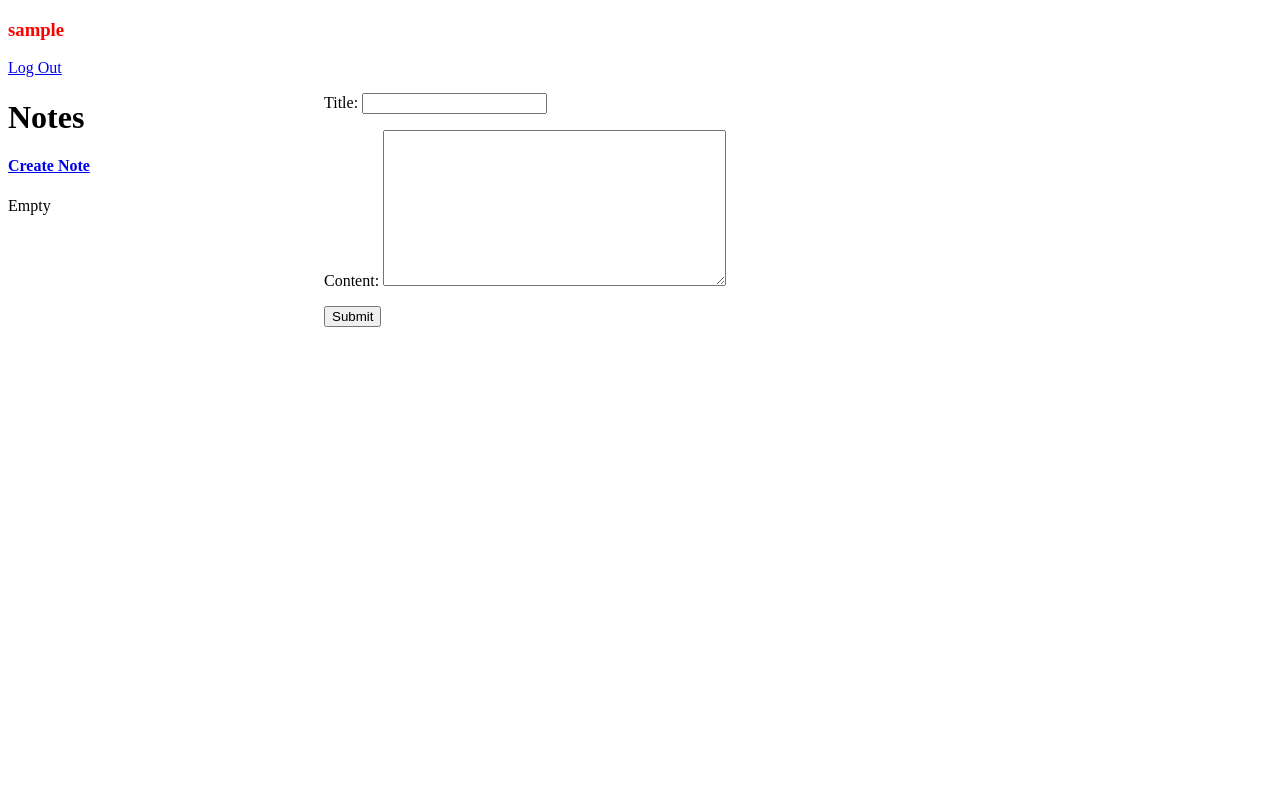
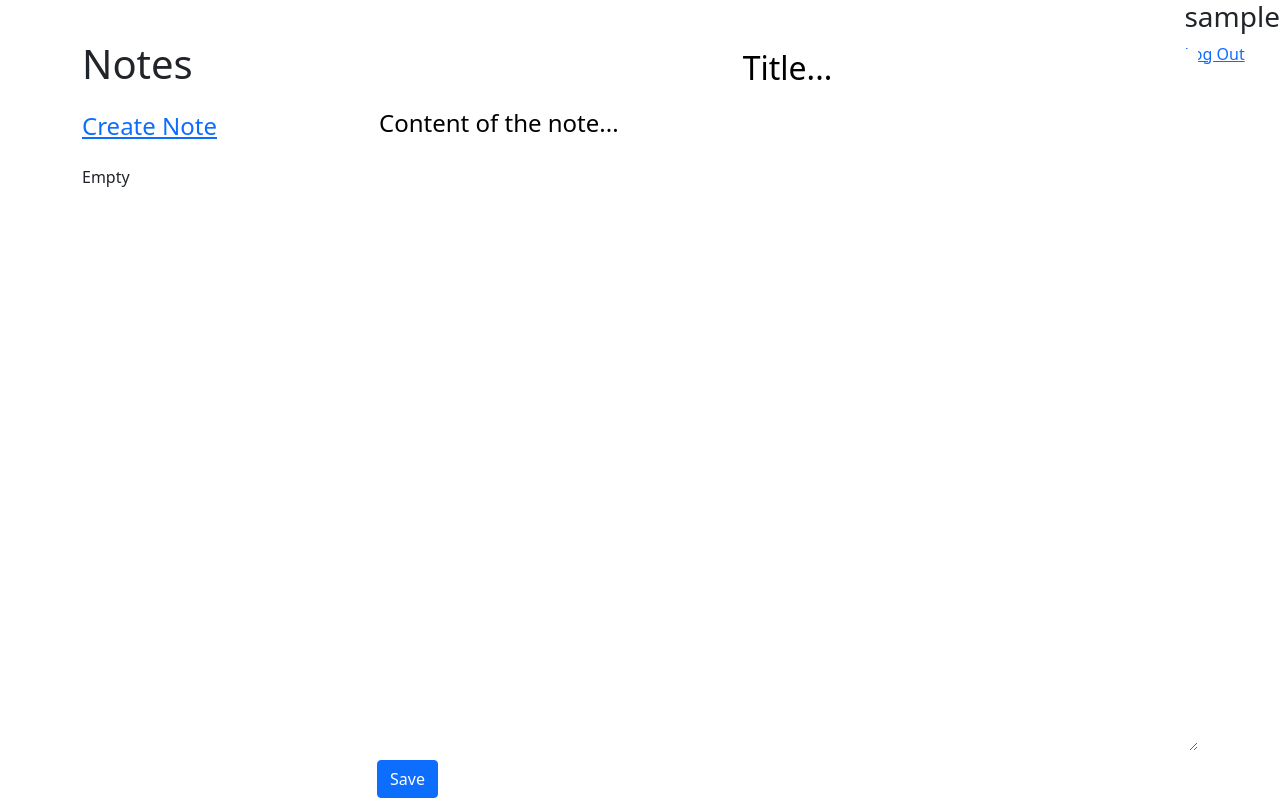
Before and after one commit to CritRate/note, a Django app: page /notes/new/ in a window 1280 px wide. Run offline with Django 3.2, Linux system fonts and the light colour scheme; the visitor is signed in with stand-in values (Sample User, id 1); data that the repository does not hold is empty.

Commit message:
basic layout of the app

```diff
--- a/note/context_processors.py
+++ b/note/context_processors.py
@@ -1,5 +1,7 @@
 from .models import Note
 
 def my_notes(request):
-    my_notes = Note.objects.filter(user=request.user).all()
+    my_notes = None
+    if request.user.is_authenticated:
+        my_notes = Note.objects.filter(user=request.user).all()
     return {'my_notes': my_notes}
--- a/note/forms.py
+++ b/note/forms.py
@@ -6,3 +6,8 @@
     model = Note
     class Meta:
         include = ('title', 'content')
+
+    def __init__(self, *args, **kwargs):
+        super().__init__(*args, **kwargs)
+        self.fields['title'].widget.attrs['class'] = 'note-title'
+        self.fields['content'].widget.attrs['class'] = 'note-content'
--- /dev/null
+++ b/note/static/note/css/grid.css
@@ -0,0 +1,17 @@
+.container {
+    height: 90vh;
+    display: grid;
+    grid-template-columns: 25% auto;
+    grid-template-rows: auto;
+    column-gap: 1em;
+}
+
+.list {
+    grid-column-start: 1;
+    grid-column-end: 2;
+}
+
+.content {
+    grid-column-start: 2;
+    grid-column-end: 3;
+}
--- /dev/null
+++ b/note/static/note/css/note.css
@@ -0,0 +1,39 @@
+:root {
+    --main-color : rgb(90, 200, 250);
+}
+
+.note-form {
+    height: 100%;
+}
+.note-container {
+    display: flex;
+    flex-direction: column;
+    justify-content: space-around;
+    align-content: stretch;
+    height: 100%;
+}
+
+.note-container input {
+    height: 5%;
+    border: none;
+    text-align: center;
+    font-size: 2em;
+}
+
+.note-container textarea {
+    height: 90%;
+    border: none;
+    font-size: 1.5em;
+}
+
+.list {
+    display: flex;
+    flex-direction: column;
+    align-content: center;
+    justify-content: flex-start;
+    row-gap: 1em;
+}
+
+.card {
+    text-align:center;
+}
--- a/note/templates/note/home.html
+++ b/note/templates/note/home.html
@@ -1,7 +1,17 @@
 {% extends 'base.html' %}
 
 {% load humanize %}
+{% load static %}
 
+
+{% block css %}
+    <link rel="stylesheet" href="{% static 'note/css/note.css' %}">
+{% endblock css %}
+
+
+{% block content %}
+    <div class="container">
+        <div class="list">
             {% block note_list %}
                 <h1>Notes</h1>
                 <h4><a href="{% url 'note:create_note' %}">Create Note</a></h4>
@@ -9,16 +19,21 @@
                     <p>Empty</p>
                 {% else %}
                     {% for note in my_notes %}
-            <li>
+                        <li class="card">
                             <p>{{ note.created_at|naturaltime }}</p>
-                <h3><a href="{% url 'note:update_note' note.id %}">{{ note.title }}</a></h3>
+                            <h3 class="card-title"><a href="{% url 'note:update_note' note.id %}">{{ note.title }}</a></h3>
                             <p><a href="{% url 'note:delete_note' note.id %}">Delete</a></p>
                         </li>
                         <br>
                     {% endfor %}
                 {% endif %}
             {% endblock note_list %}
+        </div>
 
-{% block content %}
-    <h3>Welcome to Note app. Create account or note to start.</h3>
+        <div class="note">
+            {% block note %}
+                <h1><h3>Welcome to Note app. Create account or note to start.</h3></h1>
+            {% endblock note %}
+        </div>
+    </div>
 {% endblock content %}
--- a/note/templates/note/note_form.html
+++ b/note/templates/note/note_form.html
@@ -1,10 +1,12 @@
 {% extends 'note/home.html' %}
 
-{% block content %}
-    <form action="" method="POST">
+{% block note %}
+    <form action="" method="POST" class="note-form" autocomplete="off">
         {% csrf_token %}
-        {{ form.as_p }}
-
-        <button type="submit">Submit</button>
+        <div class="note-container">
+            {{ form.title }}
+            {{ form.content }}
+        </div>
+        <button class="btn btn-primary" type="submit">Save</button>
     </form>
-{% endblock content %}
+{% endblock note %}
--- a/note/views.py
+++ b/note/views.py
@@ -16,12 +16,17 @@
     model = Note
     fields = ['title', 'content']
     success_url = reverse_lazy('note:home')
+    initial = {
+        'title': 'Title...',
+        'content': 'Content of the note...'
+    }
 
 
     def form_valid(self, form):
         obj = form.save(commit=False)
         obj.user = self.request.user
         return super().form_valid(form)
+
 
 
 class NoteUpdateView(LoginRequiredMixin, UpdateView):
--- a/static/css/base.css
+++ b/static/css/base.css
@@ -1,19 +1,9 @@
-h3 {
-    color: red;
+html, body {
+    height: 100vh;
 }
 
-.container {
-    display: grid;
-    grid-template-columns: 25% auto;
-    grid-template-rows: auto;
+nav {
+    height: 5vh;
+    display: flex;
+    justify-content: flex-end;
 }
-
-.list {
-    grid-column-start: 1;
-    grid-column-end: 2;
-}
-
-.content {
-    grid-column-start: 2;
-    grid-column-end: 3;
-}
--- a/templates/base.html
+++ b/templates/base.html
@@ -5,7 +5,17 @@
 <head>
     <meta charset="UTF-8">
     <meta name="viewport" content="width=device-width, initial-scale=1.0">
+
+    <link href="https://cdn.jsdelivr.net/npm/bootstrap@5.0.0-beta1/dist/css/bootstrap.min.css" rel="stylesheet" integrity="sha384-giJF6kkoqNQ00vy+HMDP7azOuL0xtbfIcaT9wjKHr8RbDVddVHyTfAAsrekwKmP1" crossorigin="anonymous">
+    <script src="https://cdn.jsdelivr.net/npm/bootstrap@5.0.0-beta1/dist/js/bootstrap.bundle.min.js" integrity="sha384-ygbV9kiqUc6oa4msXn9868pTtWMgiQaeYH7/t7LECLbyPA2x65Kgf80OJFdroafW" crossorigin="anonymous"></script>
+
+
     <link rel="stylesheet" href="{% static 'css/base.css' %}">
+    <link rel="stylesheet" href="{% static 'note/css/grid.css' %}">
+
+    {% block css %}
+    {% endblock css %}
+
     <title>
     {% block title %}
         NOTE
@@ -16,7 +26,7 @@
     <nav>
         {% block nav %}
             {% if user.is_authenticated %}
-                <div>
+                <div class="avatar">
                     <h3>{{ user.username }}</h3>
                     <a href="{% url 'accounts:logout' %}">Log Out</a>
                 </div>
@@ -28,17 +38,8 @@
             {% endif %}
         {% endblock nav %}
     </nav>
-    <div class="container">
-        <div class="list">
-            {% block note_list %}
-            {% endblock note_list %}
-        </div>
-
-        <div class="content">
-            {% block content %}
-                <h1>Change the content of this block</h1>
-            {% endblock content %}
-        </div>
-    </div>
+    {% block content %}
+        <p>Change the content!</p>
+    {% endblock content %}
 </body>
 </html>
```
Lines whose indentation alone changed are shown as unchanged.
